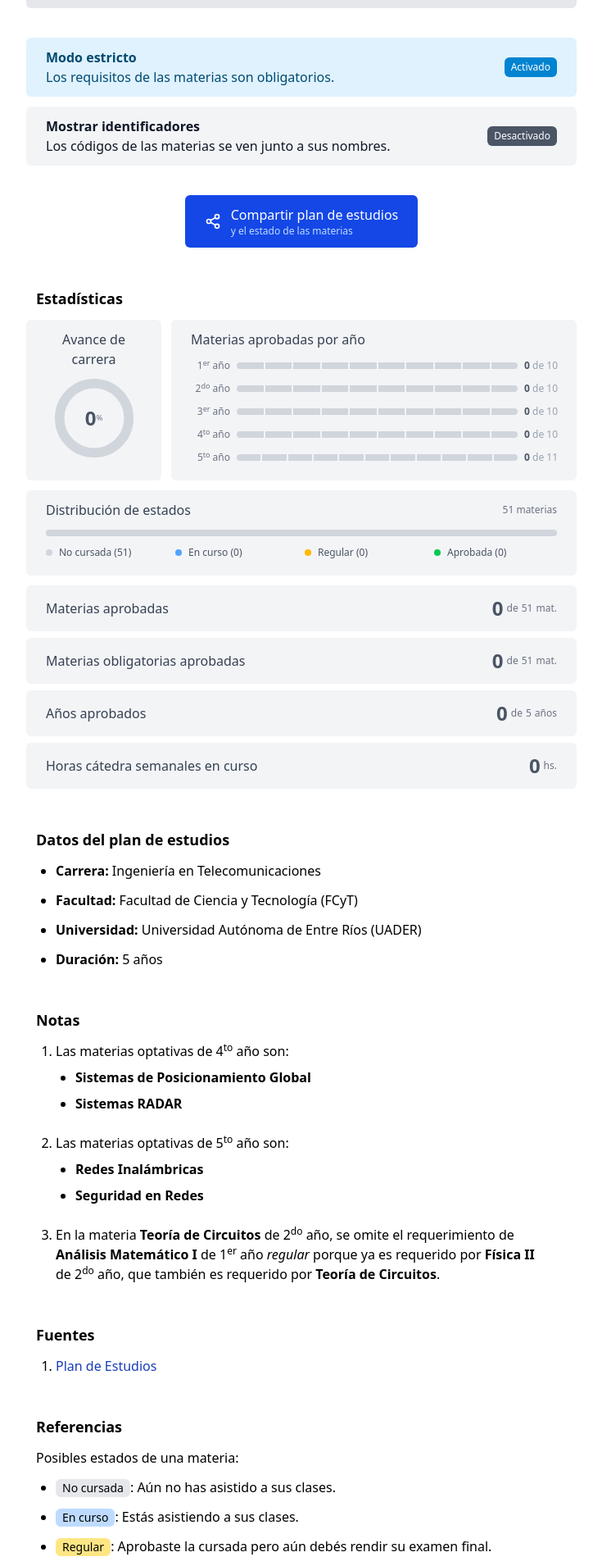
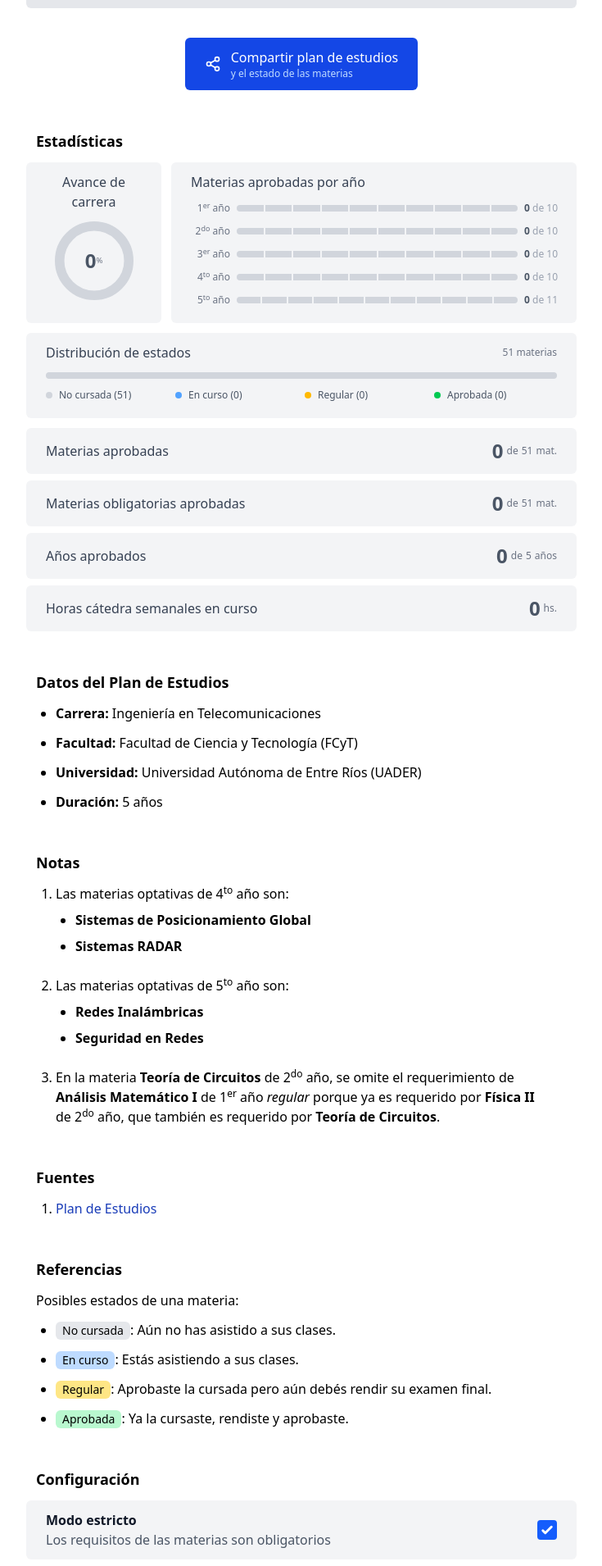
Before and after one commit to valentincostam/plande, a SvelteKit app: page /uader-fcyt-it in a window 1280 px wide. Shown: the part 3642-5552 px from the top of the page at 82% size, without its empty margins (272-1007 px from the left). Built offline with nearby package versions, Linux system fonts and the light colour scheme.

Commit message:
Replace StrictModeSwitch and ShowCodesSwitch with a unified SettingToggle component in +page.svelte, enhancing the settings interface. Update section titles for consistency and clarity. Remove obsolete switch components to streamline the codebase.

```diff
--- a/src/routes/[slug]/+page.svelte
+++ b/src/routes/[slug]/+page.svelte
@@ -3,8 +3,7 @@
 	import type { PageProps } from './$types';
 	import Year from './year.svelte';
 	import { createYears, isYearPassed } from '$lib/year.svelte';
-	import StrictModeSwitch from './strict-mode-switch.svelte';
-	import ShowCodesSwitch from './show-codes-switch.svelte';
+	import SettingToggle from './setting-toggle.svelte';
 	import Stats from './stats.svelte';
 	import { createUrlSearchParams, urlStateParameters } from '$lib/url-state-parameter';
 	import { replaceState } from '$app/navigation';
@@ -194,11 +193,6 @@
 			<TransversalCourses courses={transversalCourses} {showCodes} />
 		{/if}
 
-		<section class="grid gap-3 px-3 md:px-0">
-			<StrictModeSwitch bind:value={isStrictModeEnabled} />
-			<ShowCodesSwitch bind:value={showCodes} />
-		</section>
-
 		<section class="px-3 md:px-0">
 			<ShareButton {title} />
 		</section>
@@ -212,7 +206,7 @@
 		</section>
 
 		<section>
-			<h3 class="p-3 text-lg font-bold">Datos del plan de estudios</h3>
+			<h3 class="p-3 text-lg font-bold">Datos del Plan de Estudios</h3>
 
 			<ul class="grid list-disc gap-3 px-9">
 				<li>
@@ -295,6 +289,25 @@
 				</li>
 			</ul>
 		</section>
+
+		<section>
+			<h3 class="p-3 text-lg font-bold">Configuración</h3>
+
+			<div class="grid gap-3 px-3 md:px-0">
+				<SettingToggle
+					id="strict-mode"
+					bind:value={isStrictModeEnabled}
+					label="Modo estricto"
+					description="Los requisitos de las materias son obligatorios"
+				/>
+				<SettingToggle
+					id="show-codes"
+					bind:value={showCodes}
+					label="Mostrar identificadores"
+					description="Los códigos de las materias se muestran junto a sus nombres"
+				/>
+			</div>
+		</section>
 	</main>
 
 	<Disclaimer college={getFullCollegeName(data.studyPlan)} />
--- /dev/null
+++ b/src/routes/[slug]/setting-toggle.svelte
@@ -0,0 +1,25 @@
+<script lang="ts">
+	type Props = {
+		id: string;
+		value?: boolean;
+		label: string;
+		description: string;
+	};
+
+	let { id, value = $bindable(), label, description }: Props = $props();
+</script>
+
+<label
+	for={id}
+	class={[
+		'flex cursor-pointer items-center justify-between gap-3 rounded-md bg-gray-100 px-6 py-3 text-gray-900 transition-colors select-none'
+	]}
+>
+	<span>
+		<strong>{label}</strong>
+		<br />
+		<span class=" text-gray-600">{description}</span>
+	</span>
+
+	<input type="checkbox" bind:checked={value} {id} class="h-6 w-6 rounded-sm" />
+</label>
--- a/src/routes/[slug]/show-codes-switch.svelte
+++ /dev/null
@@ -1,38 +0,0 @@
-<script lang="ts">
-	type Props = {
-		value?: boolean;
-	};
-
-	let { value = $bindable() }: Props = $props();
-</script>
-
-<label
-	for="show-codes"
-	class={[
-		value ? 'bg-sky-100 text-sky-900' : 'bg-gray-100 text-gray-900',
-		'flex cursor-pointer items-center justify-between gap-3 rounded-md px-6 py-3 transition-colors select-none',
-		'focus-within:outline-2 focus-within:outline-blue-500'
-	]}
->
-	<span>
-		<strong>Mostrar identificadores</strong>
-		<br />
-		Los códigos de las materias se ven junto a sus nombres.
-	</span>
-
-	<span
-		class={[
-			value ? 'bg-sky-600' : 'bg-gray-600',
-			'shrink-0 rounded-md px-2 py-1 text-center text-xs text-white transition-colors'
-		]}
-	>
-		{value ? 'Activado' : 'Desactivado'}
-	</span>
-
-	<input
-		type="checkbox"
-		bind:checked={value}
-		id="show-codes"
-		class="absolute right-3 h-8 w-8 opacity-0"
-	/>
-</label>
--- a/src/routes/[slug]/strict-mode-switch.svelte
+++ /dev/null
@@ -1,38 +0,0 @@
-<script lang="ts">
-	type Props = {
-		value?: boolean;
-	};
-
-	let { value = $bindable() }: Props = $props();
-</script>
-
-<label
-	for="strict-mode"
-	class={[
-		value ? 'bg-sky-100 text-sky-900' : 'bg-gray-100 text-gray-900',
-		'flex cursor-pointer items-center justify-between gap-3 rounded-md px-6 py-3 transition-colors select-none',
-		'focus-within:outline-2 focus-within:outline-blue-500'
-	]}
->
-	<span>
-		<strong>Modo estricto</strong>
-		<br />
-		Los requisitos de las materias <span class="whitespace-nowrap">son obligatorios</span>.
-	</span>
-
-	<span
-		class={[
-			value ? 'bg-sky-600' : 'bg-gray-600',
-			'shrink-0 rounded-md px-2 py-1 text-center text-xs text-white transition-colors'
-		]}
-	>
-		{value ? 'Activado' : 'Desactivado'}
-	</span>
-
-	<input
-		type="checkbox"
-		bind:checked={value}
-		id="strict-mode"
-		class="absolute right-3 h-8 w-8 opacity-0"
-	/>
-</label>
```
